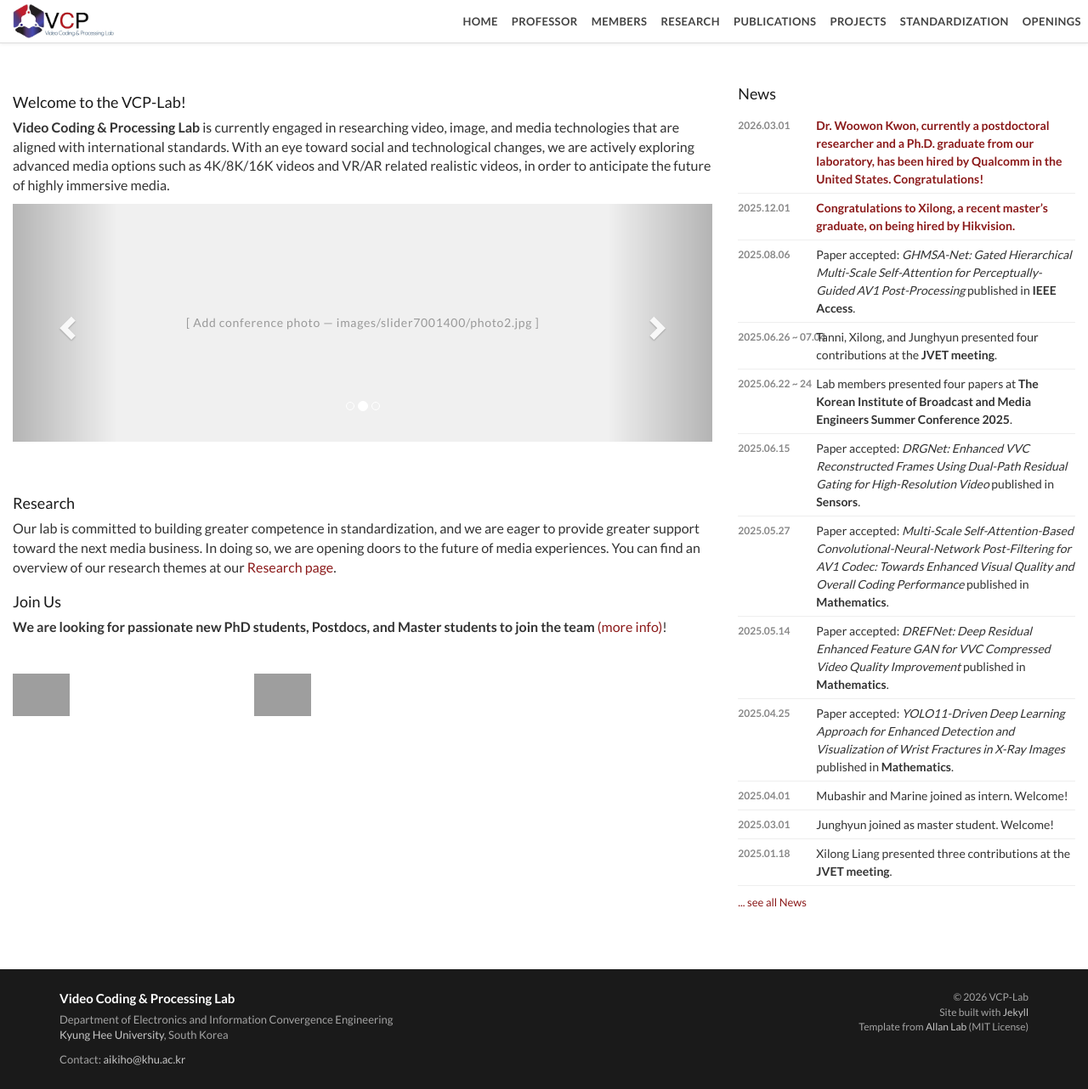
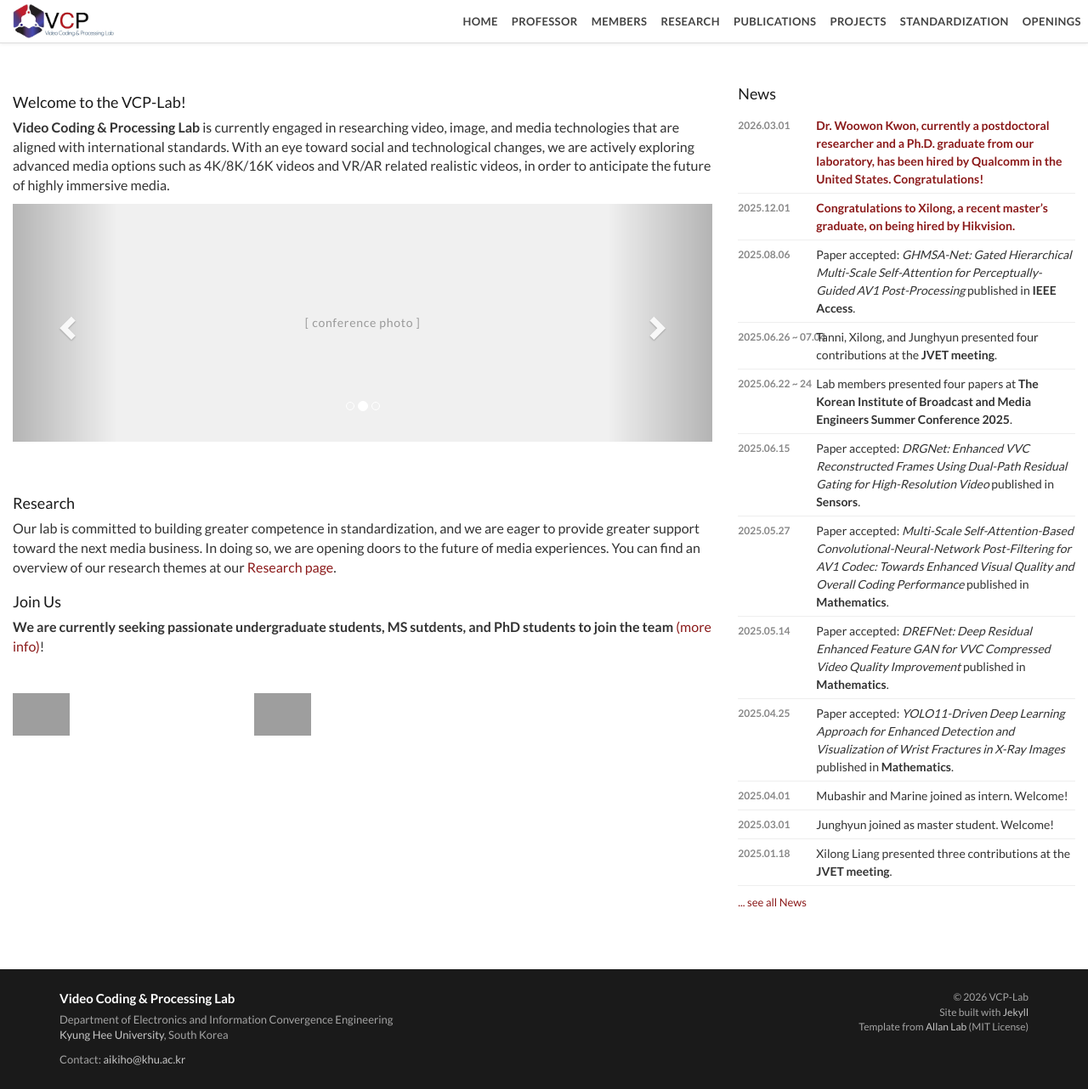
Before and after one commit to hazelran/lab_test, a Jekyll site: the page built from index.html, in a window 1280 px wide. Shown: the whole page at 85% size. Built offline with Jekyll 4.4.1, drawn with Linux system fonts in a browser that asks for light colours; grey boxes are pictures that could not be loaded.

Commit message:
Update index.html

```diff
--- a/index.html
+++ b/index.html
@@ -24,13 +24,13 @@ permalink: /
     </ol>
     <div class="carousel-inner">
       <div class="item active">
-        <div class="carousel-placeholder">[ Add lab photo — images/slider7001400/photo1.jpg ]</div>
+        <div class="carousel-placeholder">[ lab photo ]</div>
       </div>
       <div class="item">
-        <div class="carousel-placeholder">[ Add conference photo — images/slider7001400/photo2.jpg ]</div>
+        <div class="carousel-placeholder">[ conference photo ]</div>
       </div>
       <div class="item">
-        <div class="carousel-placeholder">[ Add group photo — images/slider7001400/photo3.jpg ]</div>
+        <div class="carousel-placeholder">[ group photo ]</div>
       </div>
     </div>
     <a class="left carousel-control" href="#myCarousel" data-slide="prev">
@@ -53,7 +53,7 @@ permalink: /
 
   <h3>Join Us</h3>
   <p>
-    <b>We are looking for passionate new PhD students, Postdocs, and Master students to join
+    <b>We are currently seeking passionate undergraduate students, MS sutdents, and PhD students to join
     the team</b> <a href="{{ site.baseurl }}/openings/">(more info)</a>!
   </p>
 
```
